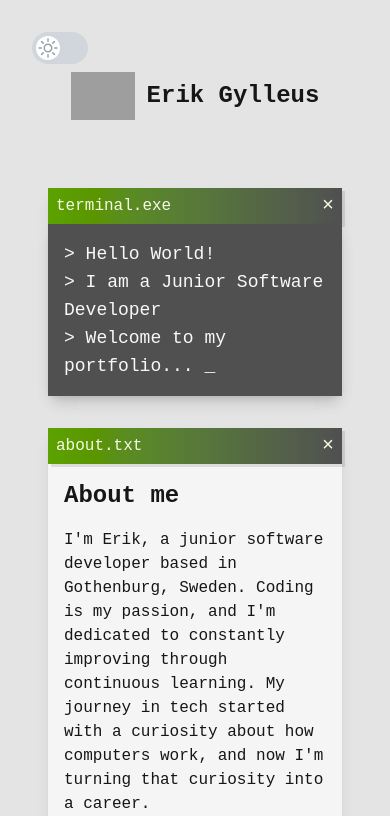
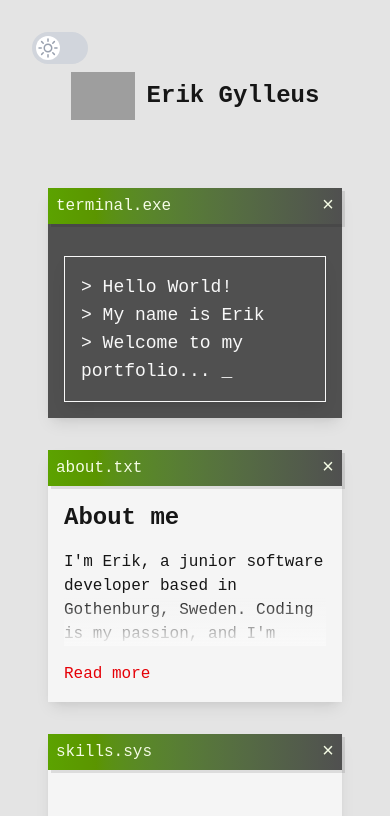
Before and after one commit to ergyl/ergyl.github.io, a Vue app: page / in a window 390 px wide. Shown: the top 816 px of the page. Built offline with nearby package versions, Linux system fonts and the light colour scheme; grey boxes are pictures that could not be loaded.

Commit message:
add secret when all windows are hidden

```diff
--- a/src/App.vue
+++ b/src/App.vue
@@ -3,18 +3,26 @@
     <div class="wrapper">
       <ToggleThemeSwitch/>
       <div class="flex items-center justify-center mb-5 text-2xl font-semibold">
-        <img src="https://www.svgrepo.com/show/131095/noodles.svg" class="h-12 mr-3 sm:h-9 dark:filter dark:invert" alt="Logo">
+        <img src="https://www.svgrepo.com/show/131095/noodles.svg" class="h-12 mr-3 sm:h-9 dark:filter dark:invert"
+             alt="Logo">
         <span>Erik Gylleus</span>
       </div>
     </div>
   </header>
 
   <main>
-    <div class="min-h-screen p-4">
+    <div :class="{'min-h-screen': !allWindowsAreHidden, 'p-4': true}">
       <div class="fixed inset-0 pointer-events-none"/>
-      <div class="max-w-6xl mx-auto space-y-4">
+
+      <Secret v-if="allWindowsAreHidden" :resetWindows="resetWindows"/>
+
+      <div v-else class="max-w-6xl mx-auto space-y-4">
+        <Window id="terminal" header-title="terminal.exe" @update:hidden="updateWindowState('terminal', $event)">
           <Terminal/>
-        <Window id="about" header-title="about.txt" body-title="About me">
+        </Window>
+        <Window id="about" header-title="about.txt" body-title="About me"
+                @update:hidden="updateWindowState('about', $event)">
+          <ExpandableContent>
             <p> I'm Erik, a junior software developer based in Gothenburg, Sweden. Coding is my passion, and I'm dedicated
               to constantly improving through continuous learning. My journey in tech started with a curiosity about how
               computers work, and now I'm turning that curiosity into a career.
@@ -31,20 +39,20 @@
             <p>
               Some other things that I think are fun are: gaming, cooking, and travelling.
             </p>
+          </ExpandableContent>
         </Window>
-        <Window id="skills" header-title="skills.sys">
+        <Window id="skills" header-title="skills.sys" @update:hidden="updateWindowState('skills', $event)">
           <Skills/>
         </Window>
-        <Window id="projects" header-title="projects/">
+        <Window id="projects" header-title="projects/" @update:hidden="updateWindowState('projects', $event)">
           <ProjectsOverview/>
         </Window>
-        <Window id="resume" header-title="resume.md" body-title="Checkout my CV">
-          <Button
-              text="My Resume"
-              :rounded=true
-              route="https://www.google.com/"/>
+        <Window id="resume" header-title="resume.md" body-title="Checkout my CV"
+                @update:hidden="updateWindowState('resume', $event)">
+          <Button text="My Resume" :rounded="true" route="https://www.google.com/"/>
         </Window>
-        <Window id="contact" header-title="contact.txt" body-title="Hi there">
+        <Window id="contact" header-title="contact.txt" body-title="Hi there"
+                @update:hidden="updateWindowState('contact', $event)">
           <small>Hello</small>
         </Window>
       </div>
@@ -57,34 +65,39 @@
 
 <script setup lang="ts">
 import Terminal from "@/components/Terminal.vue";
-import {ref} from "vue";
+import {computed, ref} from "vue";
 import Footer from "@/components/Footer.vue";
 import Window from "@/components/Window.vue";
 import Skills from "@/components/Skills.vue";
 import ProjectsOverview from "@/components/ProjectsOverview.vue";
 import Button from "@/components/ui/Button.vue";
 import ToggleThemeSwitch from "@/components/ui/ToggleThemeSwitch.vue";
+import ExpandableContent from "@/components/ui/ExpandableContent.vue";
+import Secret from "@/components/Secret.vue";
 
-// Reactive theme state
 const theme = ref(localStorage.theme || "system");
 
-/**
- * If the `theme` key does not exist in `localStorage` upon visiting
- * the website for the first time, the code will default to the value
- * `"system"`.
- *
- * The `applyTheme` function will then check the system preference for
- * the color scheme and apply the appropriate theme based on the
- * user's system settings.
- *
- * This code does not explicitly set the `theme` key in `localStorage`
- * to any value unless the user explicitly selects a theme.
- * It only sets the `theme` key when the user chooses either `"dark"` or `"light"`.
- *
- * If the theme is set to `"system"`, it removes the `theme` key from
- * `localStorage` and applies the system preference.
- *
- */
+const windowStates = ref(<Record<string, boolean>>{
+  terminal: false,
+  about: false,
+  skills: false,
+  projects: false,
+  resume: false,
+  contact: false,
+});
+
+const updateWindowState = (windowName: string, isHidden: boolean) => {
+  windowStates.value[windowName] = isHidden;
+};
+
+const allWindowsAreHidden = computed(() => Object.values(windowStates.value).every(hidden => hidden));
+
+const resetWindows = () => {
+  Object.keys(windowStates.value).forEach((window) => {
+    windowStates.value[window] = false;
+  })
+};
+
 const applyTheme = () => {
   const root = document.documentElement;
 
--- a/src/assets/main.css
+++ b/src/assets/main.css
@@ -20,9 +20,9 @@
 
 /* Dark theme */
 .dark {
-    --color-base-100: oklch(25.33% 0.016 252.42);
-    --color-base-200: oklch(23.26% 0.014 253.1);
-    --color-base-300: oklch(21.15% 0.012 254.09);
+    --color-base-100: oklch(0.356 0.025 253.155);
+    --color-base-200: oklch(0.29 0.019 254.813);
+    --color-base-300: oklch(0.225 0.013 258.371);
     --color-base-content: oklch(97.807% 0.029 256.847);
     --color-primary: oklch(58% 0.233 277.117);
     --color-primary-content: oklch(96% 0.018 272.314);
@@ -70,7 +70,7 @@ Example: if you want to style all H2 elements you use the base layer.
     a {
         text-decoration: none;
         transition: 0.3s;
-        @apply text-secondary bg-secondary-content
+        @apply text-secondary
     }
 
     a:hover {
--- /dev/null
+++ b/src/components/Secret.vue
@@ -0,0 +1,17 @@
+<template>
+  <div class="flex flex-col bg-base-100 max-w-2xl mx-auto items-center text-center justify-center gap-4 mt-8 mb-12 py-8">
+    <img :src="SecretImage" alt="Cookie guy" class="w-20 md:w-30 h-auto"/>
+    <h2>You found a secret!</h2>
+    <p>To show the website again, click the reset button below.</p>
+    <Button text="Reset" :rounded="true" @click="resetWindows" ></Button>
+  </div>
+</template>
+
+<script setup lang="ts">
+import SecretImage from "@/assets/images/flatwist.gif";
+import Button from "@/components/ui/Button.vue";
+
+const props = defineProps<{
+  resetWindows: () => void;
+}>();
+</script>
--- a/src/components/Terminal.vue
+++ b/src/components/Terminal.vue
@@ -1,13 +1,7 @@
 <template>
-  <div class="retro-window max-w-2xl mx-auto mt-8">
-    <div class="retro-window-title">
-      <span>terminal.exe</span>
-      <span class="text-xl">×</span>
-    </div>
-    <div id="terminal" class="p-4 font-vt323 text-lg whitespace-pre-line">
-      {{ text }}
-      <span class="cursor-blink">_</span>
-    </div>
+  <div id="terminal" class="p-4 font-vt323 text-lg whitespace-pre-line border border-accent-100">
+    {{ text }}
+    <span class="cursor-blink">_</span>
   </div>
 </template>
 
@@ -15,7 +9,7 @@
 import {ref, onMounted} from 'vue';
 
 const text = ref('');
-const fullText = '> Hello World!\n> I am a Junior Software Developer\n> Welcome to my portfolio...';
+const fullText = '> Hello World!\n> My name is Erik\n> Welcome to my portfolio...';
 
 onMounted(() => {
   let currentIndex = 0;
--- a/src/components/Window.vue
+++ b/src/components/Window.vue
@@ -22,10 +22,13 @@ defineProps<{
   bodyTitle?: string | undefined;
 }>();
 
+const emit = defineEmits(["update:hidden"])
+
 const isHidden = ref(false);
 
 function toggle() {
   isHidden.value = !isHidden.value;
+  emit("update:hidden", isHidden.value);
 }
 </script>
 
--- /dev/null
+++ b/src/components/ui/ExpandableContent.vue
@@ -0,0 +1,58 @@
+<template>
+  <div class="relative">
+    <!-- Content container with dynamic height control -->
+    <div
+        ref="contentRef"
+        class="transition-all duration-300 overflow-hidden relative"
+        :class="{ 'max-h-24': !expanded, 'max-h-full': expanded }"
+    >
+      <slot />
+
+      <!-- Gradient fade effect when collapsed -->
+      <div
+          v-if="!expanded && isOverflowing"
+          class="absolute bottom-0 left-0 w-full h-12 bg-gradient-to-t from-base-100 to-transparent pointer-events-none"
+      ></div>
+    </div>
+
+    <a
+        v-if="isOverflowing"
+        @click="toggleExpand"
+        class="inline-block relative z-10 mt-4"
+    >
+      {{ expanded ? 'Read less' : 'Read more' }}
+    </a>
+  </div>
+</template>
+
+<script setup lang="ts">
+import { ref, onMounted, nextTick } from "vue";
+
+const expanded = ref(false);
+const isOverflowing = ref(false);
+const contentRef = ref<HTMLElement | null>(null);
+
+// Function to check if content overflows beyond 4 lines (~96px assuming 24px per line)
+const checkOverflow = () => {
+  if (contentRef.value) {
+    isOverflowing.value = contentRef.value.scrollHeight > 96; // Adjust based on font size
+  }
+};
+
+// Run check after mounting to measure content
+onMounted(() => {
+  nextTick(checkOverflow);
+});
+
+const toggleExpand = (event: Event) => {
+  event.preventDefault();
+  expanded.value = !expanded.value;
+};
+</script>
+
+<style scoped>
+/* Prevents gradient from affecting the button */
+button {
+  position: relative;
+}
+</style>
```
Also changed, not shown: src/assets/images/flatwist.gif (added). Lines whose indentation alone changed are shown as unchanged.
